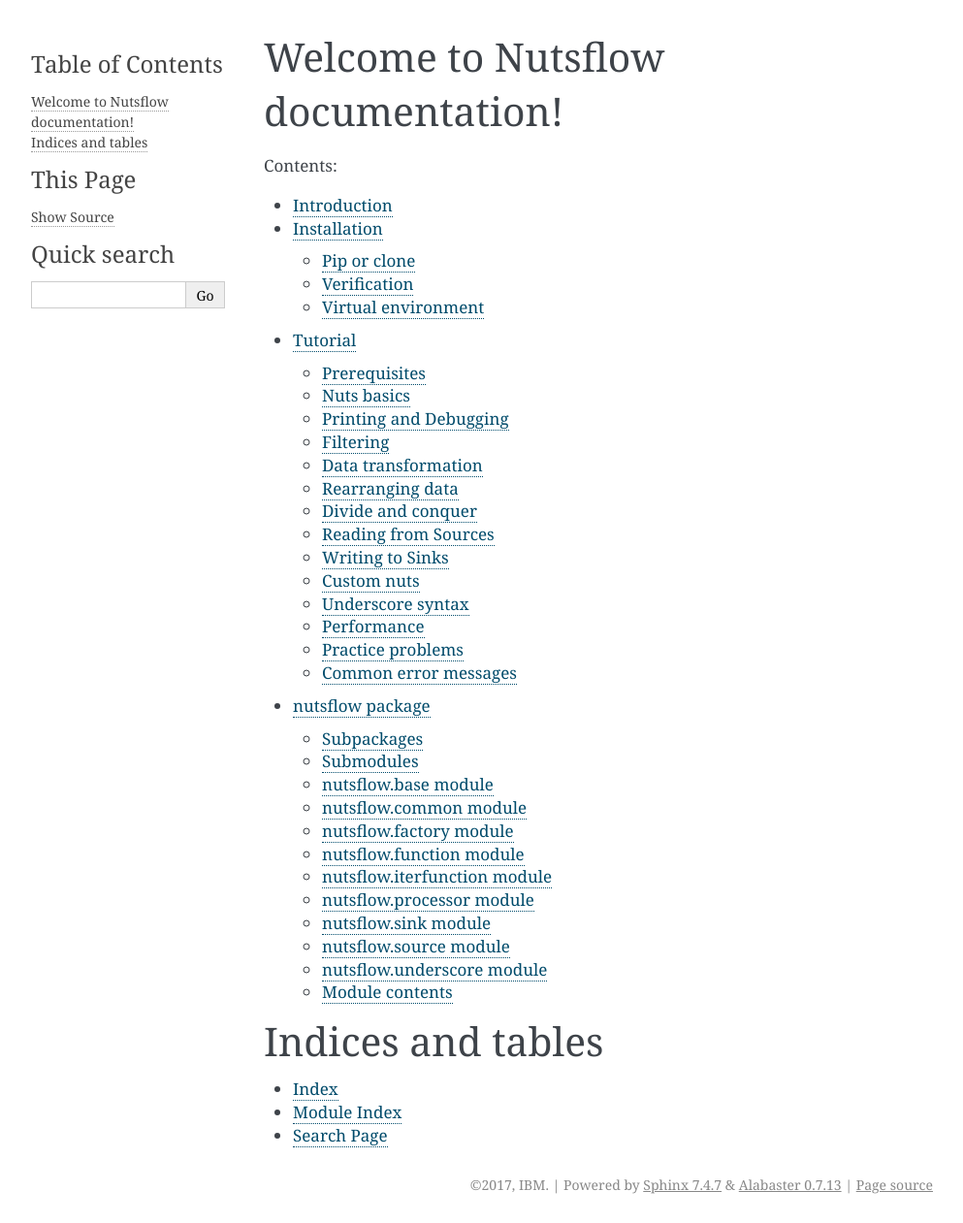
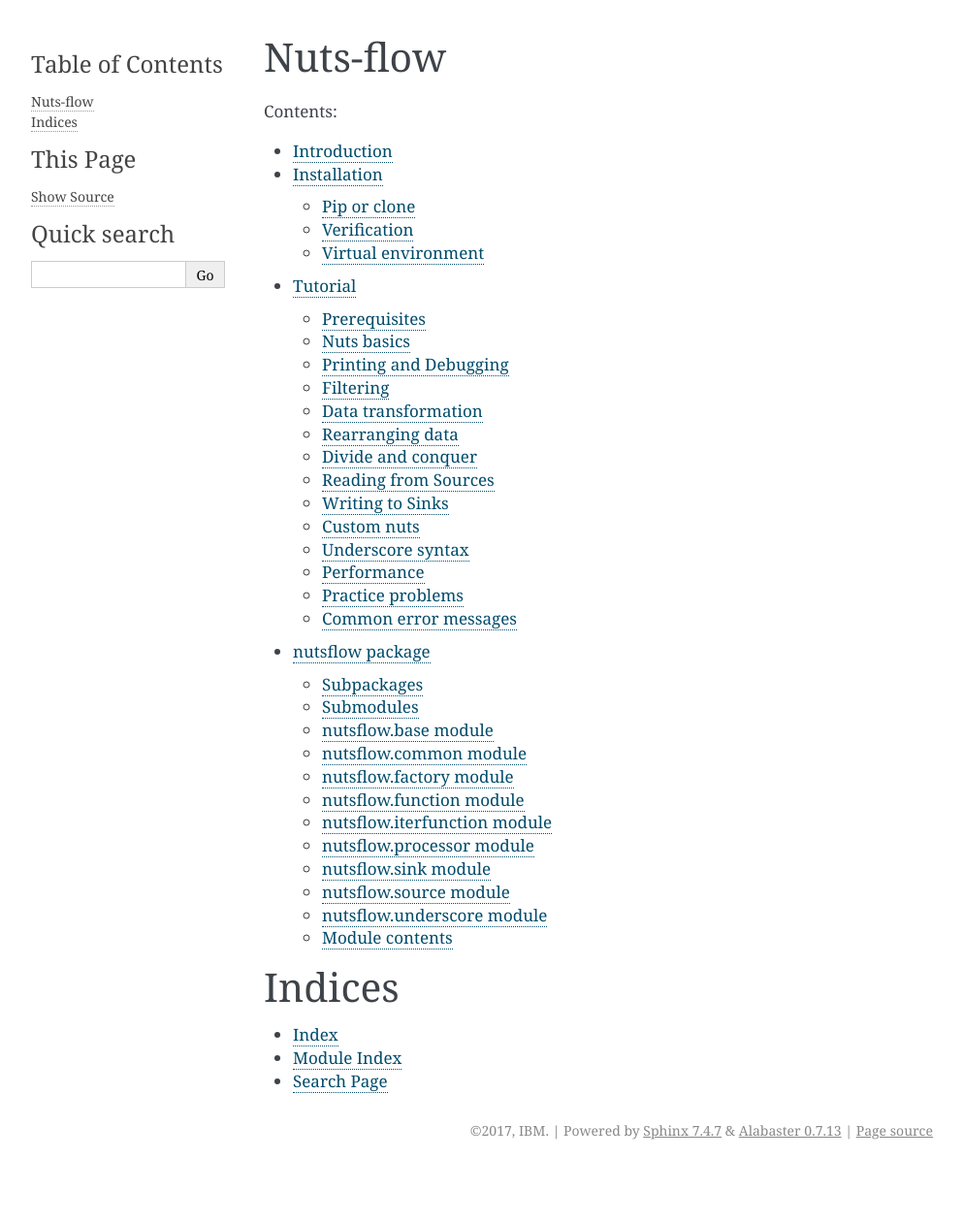
Before and after one commit to maet3608/nuts-flow, a Sphinx documentation site: the page built from sphinx/source/index.rst, in a window 1280 px wide. Shown: the whole page at 97% size, without its empty margins (148-1141 px from the left). Built offline with Sphinx 7.4.7, drawn with Linux system fonts in a browser that asks for light colours; formulas are drawn with MathJax 3; after the commit the page ends 1205 px from its top, so only the background shows below that.

Commit message:
documentation title changed

```diff
--- a/sphinx/source/index.rst
+++ b/sphinx/source/index.rst
@@ -1,8 +1,8 @@
 .. Nutsflow documentation master file
 
 
-Welcome to Nutsflow documentation!
-=====================================
+Nuts-flow
+=========
 
 Contents:
 
@@ -14,8 +14,8 @@
    tutorial/introduction
    nutsflow
 
-Indices and tables
-==================
+Indices
+=======
 
 * :ref:`genindex`
 * :ref:`modindex`
```
